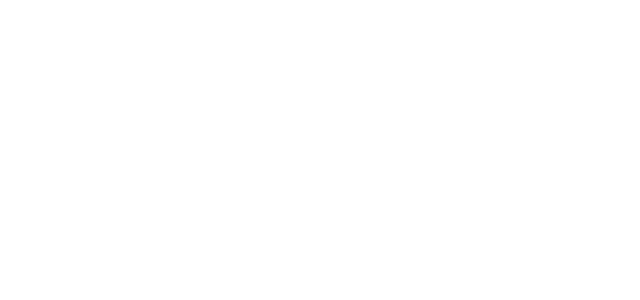
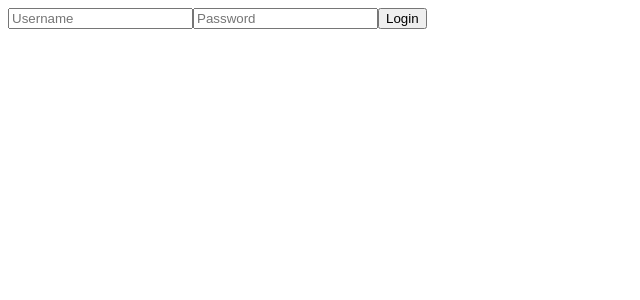
Before and after one commit to acciojob/lift-state-up-5-Shubhamsharma2002, a React app: page / in a window 1280 px wide. Shown: the top 300 px of the page, without its empty margins (0-640 px from the left). Built offline with nearby package versions, Linux system fonts and the light colour scheme.

Commit message:
Completed Lift State Up 5

```diff
--- a/src/components/App.js
+++ b/src/components/App.js
@@ -1,13 +1,21 @@
-
-import React from "react";
-import './../styles/App.css';
+import React, { useState } from "react";
+import "./../styles/App.css";
+import Login from "./Login";
 
 const App = () => {
+  const [isLoggedIn, setIsLoggedIn] = useState(false);
+
   return (
     <div>
-        {/* Do not remove the main div */}
+      {/* Do not remove the main div */}
+
+      {isLoggedIn ? (
+        <h1>You are logged in</h1>
+      ) : (
+        <Login setIsLoggedIn={setIsLoggedIn} />
+      )}
     </div>
-  )
-}
+  );
+};
 
-export default App
+export default App;
--- /dev/null
+++ b/src/components/Login.js
@@ -0,0 +1,18 @@
+import React from "react";
+
+const Login = ({ setIsLoggedIn }) => {
+  const handleSubmit = (e) => {
+    e.preventDefault();
+    setIsLoggedIn(true);
+  };
+
+  return (
+    <form onSubmit={handleSubmit}>
+      <input type="text" placeholder="Username" />
+      <input type="password" placeholder="Password" />
+      <button type="submit">Login</button>
+    </form>
+  );
+};
+
+export default Login;
```
Also changed, not shown: 1 other file (tests, documents, lock files or other folders).
